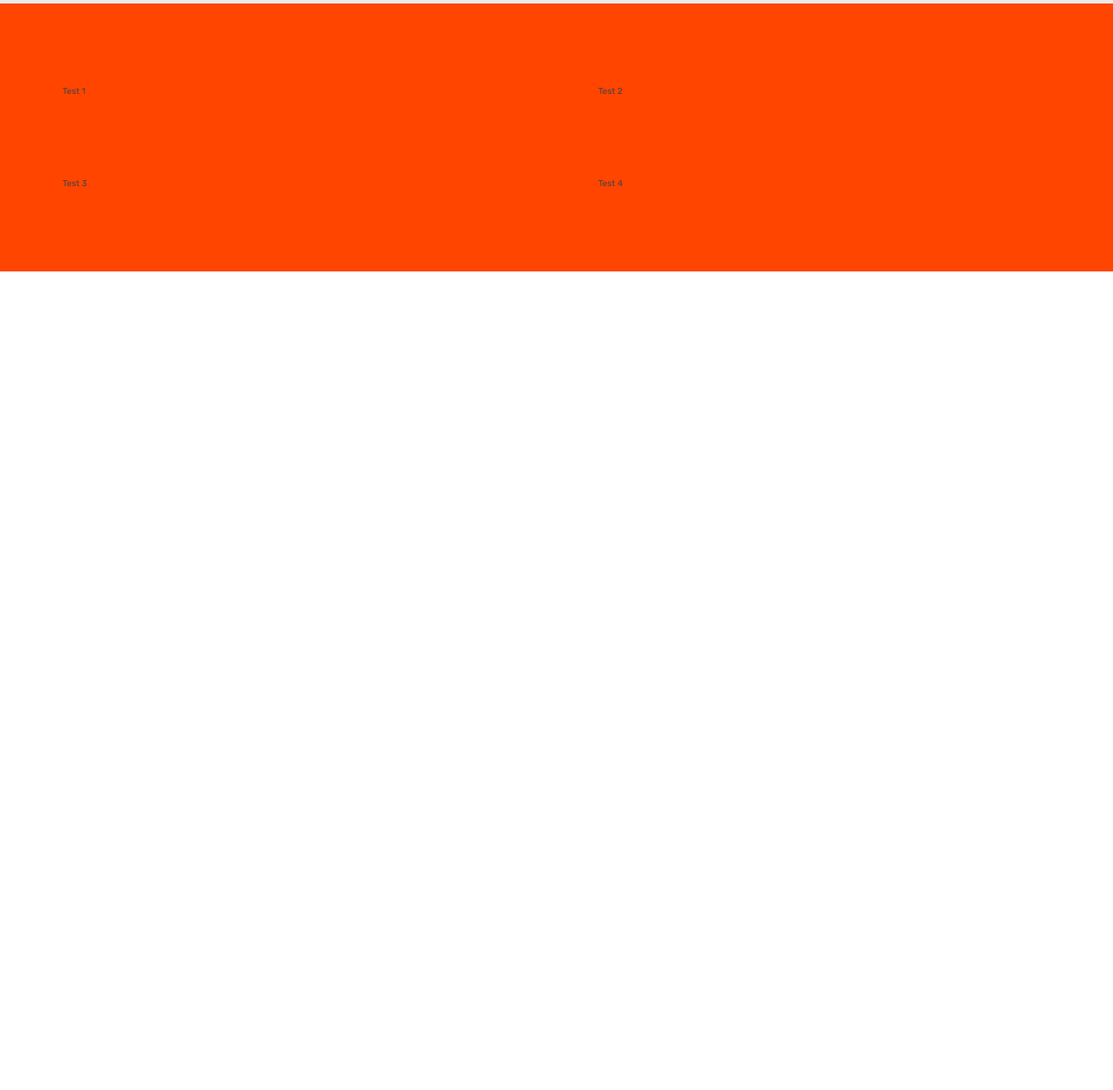
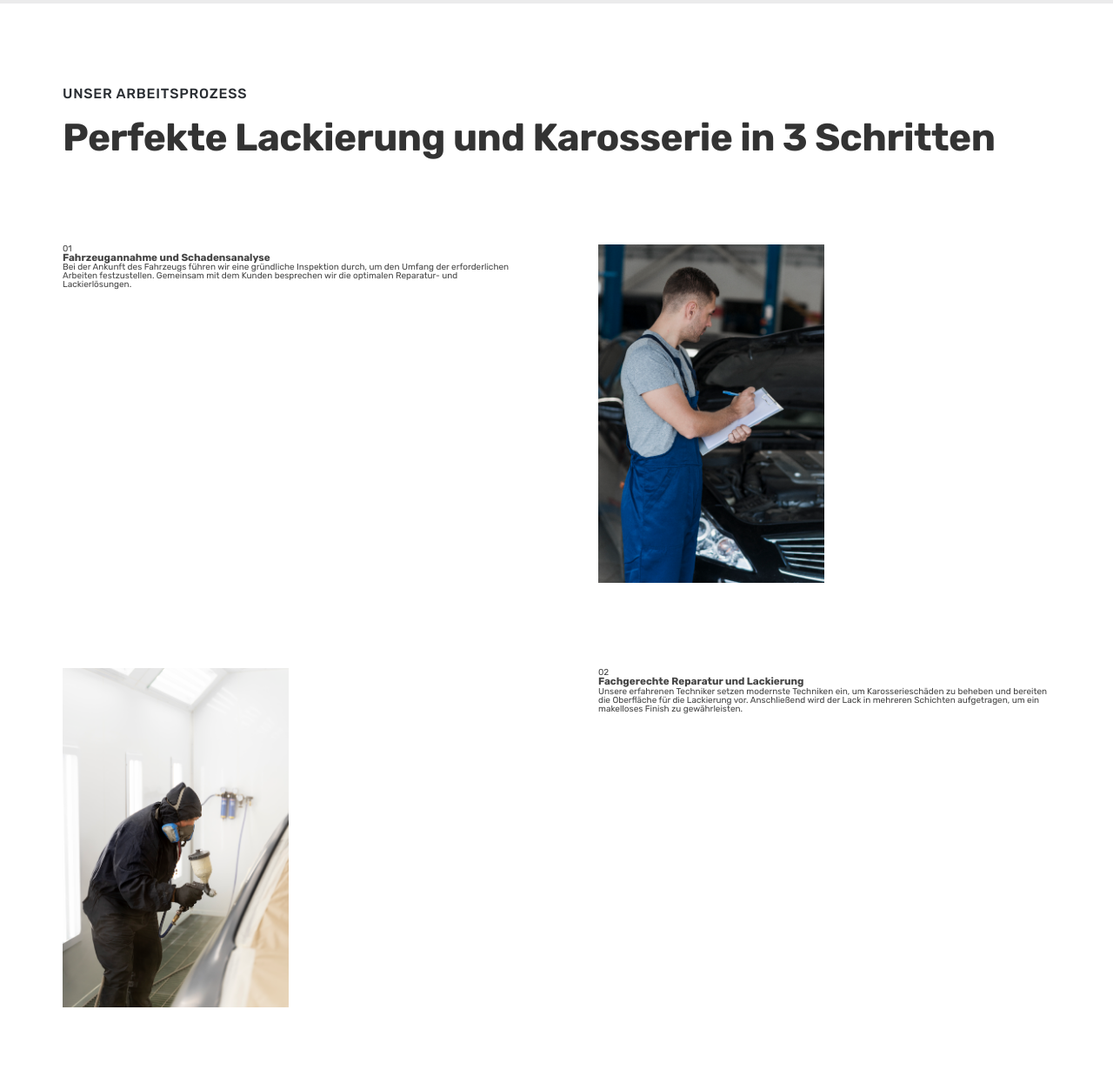
Before and after one commit to R3zgar/Lackierzentrum-Suederelbe-Deutschland, a plain HTML site: page index.html in a window 1280 px wide. Shown: the part 820-2073 px from the top of the page at 87% size. Before the commit the page ends 1132 px from the top, so only its background shows below. Drawn offline with Linux system fonts and the light colour scheme.

Commit message:
Begin How we Works section with reusable components - Structured the How It Works section in HTML using the Z Pattern layout:   - Three stages alternating between text on one side and images on the other. - Developed reusable CSS for containers and grids to maintain consistency. - Created reusable typography styles:   - Defined Primary Heading, Secondary Heading, and Subheading styles.   - Adjusted text sizes, margins, and paddings for flexible layout spacing. - Added flex settings and spacing utilities to support the section’s layout.

```diff
--- a/css/style.css
+++ b/css/style.css
@@ -13,7 +13,12 @@
   - Line heights
   Default: 1
   Small: 1.05
+  Medium: 1.2
   Paragraph default: 1.6
+
+  - letter spacing
+  -0.5px
+  0.75px
 
   --- 02 COLORS
   - Primary: #343a40
@@ -93,13 +98,34 @@ body {
   grid-template-columns: repeat(4, 1fr);
 }
 
+.heading-primary,
+.heading-secondary {
+  font-weight: 700;
+  color: #333;
+  /* color: #101113; */
+  letter-spacing: -0.5px;
+}
+
 .heading-primary {
   font-size: 5.2rem;
-  font-weight: 700;
   line-height: 1.05;
-  color: #333;
-  letter-spacing: -0.5px;
   margin-bottom: 3.2rem;
+}
+
+.heading-secondary {
+  font-size: 4.4rem;
+  line-height: 1.2;
+  margin-bottom: 9.6rem;
+}
+
+.subheading {
+  display: block;
+  font-size: 1.6rem;
+  font-weight: 500;
+  color: #2a2e33;
+  text-transform: uppercase;
+  margin-bottom: 1.6rem;
+  letter-spacing: 0.75px;
 }
 
 .btn:link,
@@ -276,5 +302,8 @@ body {
 
 .section-how {
   padding: 9.6rem 0;
-  background-color: orangered;
 }
+
+.step-img {
+  width: 50%;
+}
--- a/index.html
+++ b/index.html
@@ -95,11 +95,75 @@
       </section>
 
       <section class="section-how">
+        <div class="container">
+          <span class="subheading">Unser Arbeitsprozess</span>
+          <h2 class="heading-secondary">
+            Perfekte Lackierung und Karosserie in 3 Schritten
+          </h2>
+        </div>
+
         <div class="container grid grid--2-cols">
-          <div>Test 1</div>
-          <div>Test 2</div>
-          <div>Test 3</div>
-          <div>Test 4</div>
+          <!-- STEP 01 -->
+          <div class="step-text-box">
+            <p class="step-number">01</p>
+            <h3 class="heading-tertiary">
+              Fahrzeugannahme und Schadensanalyse
+            </h3>
+            <p class="step-description">
+              Bei der Ankunft des Fahrzeugs führen wir eine gründliche
+              Inspektion durch, um den Umfang der erforderlichen Arbeiten
+              festzustellen. Gemeinsam mit dem Kunden besprechen wir die
+              optimalen Reparatur- und Lackierlösungen.
+            </p>
+          </div>
+          <div class="step-img-box">
+            <img
+              class="step-img"
+              src="img/how-work/01.png"
+              alt="Professionelle Schadensanalyse – Unsere Experten prüfen Ihr Fahrzeug sorgfältig, um die beste Reparaturlösung zu finden."
+            />
+          </div>
+
+          <!-- STEP 02 -->
+          <div class="step-img-box">
+            <img
+              class="step-img"
+              src="img/how-work/02.png"
+              alt="Hochwertige Fahrzeuglackierung – Präzise und umweltfreundliche Lackierarbeiten für ein makelloses Finish."
+            />
+          </div>
+
+          <div class="step-text-box">
+            <p class="step-number">02</p>
+            <h3 class="heading-tertiary">
+              Fachgerechte Reparatur und Lackierung
+            </h3>
+            <p class="step-description">
+              Unsere erfahrenen Techniker setzen modernste Techniken ein, um
+              Karosserieschäden zu beheben und bereiten die Oberfläche für die
+              Lackierung vor. Anschließend wird der Lack in mehreren Schichten
+              aufgetragen, um ein makelloses Finish zu gewährleisten.
+            </p>
+          </div>
+
+          <!-- STEP 03 -->
+          <div class="step-text-box">
+            <p class="step-number">03</p>
+            <h3 class="heading-tertiary">Endkontrolle und Fahrzeugübergabe</h3>
+            <p class="step-description">
+              Nach Abschluss der Arbeiten unterzieht sich das Fahrzeug einer
+              strengen Qualitätskontrolle. Erst wenn alles unseren hohen
+              Standards entspricht, wird das Fahrzeug gereinigt und dem Kunden
+              übergeben.
+            </p>
+          </div>
+          <div class="step-img-box">
+            <img
+              class="step-img"
+              src="img/how-work/03.png"
+              alt="Zufriedene Kunden – Ihr frisch lackiertes Fahrzeug, termingerecht und in bester Qualität übergeben."
+            />
+          </div>
         </div>
       </section>
     </main>
```
